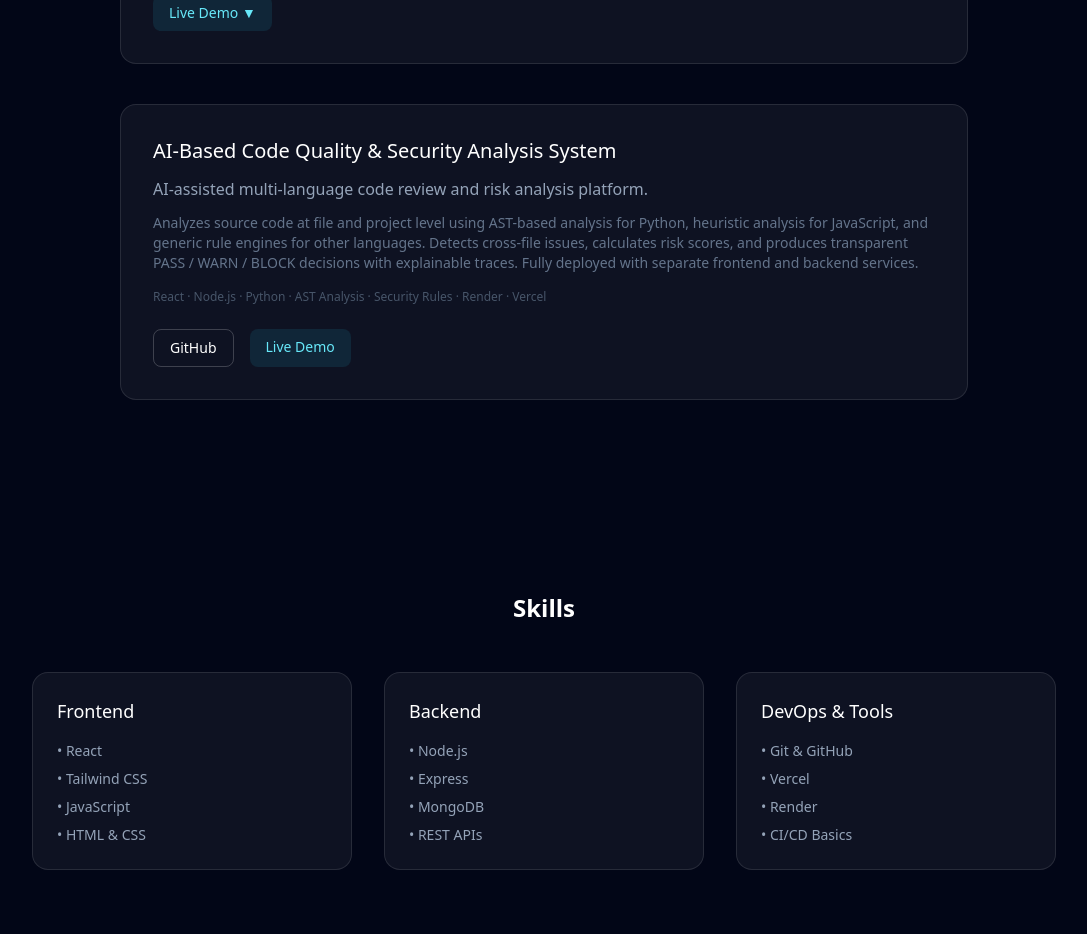
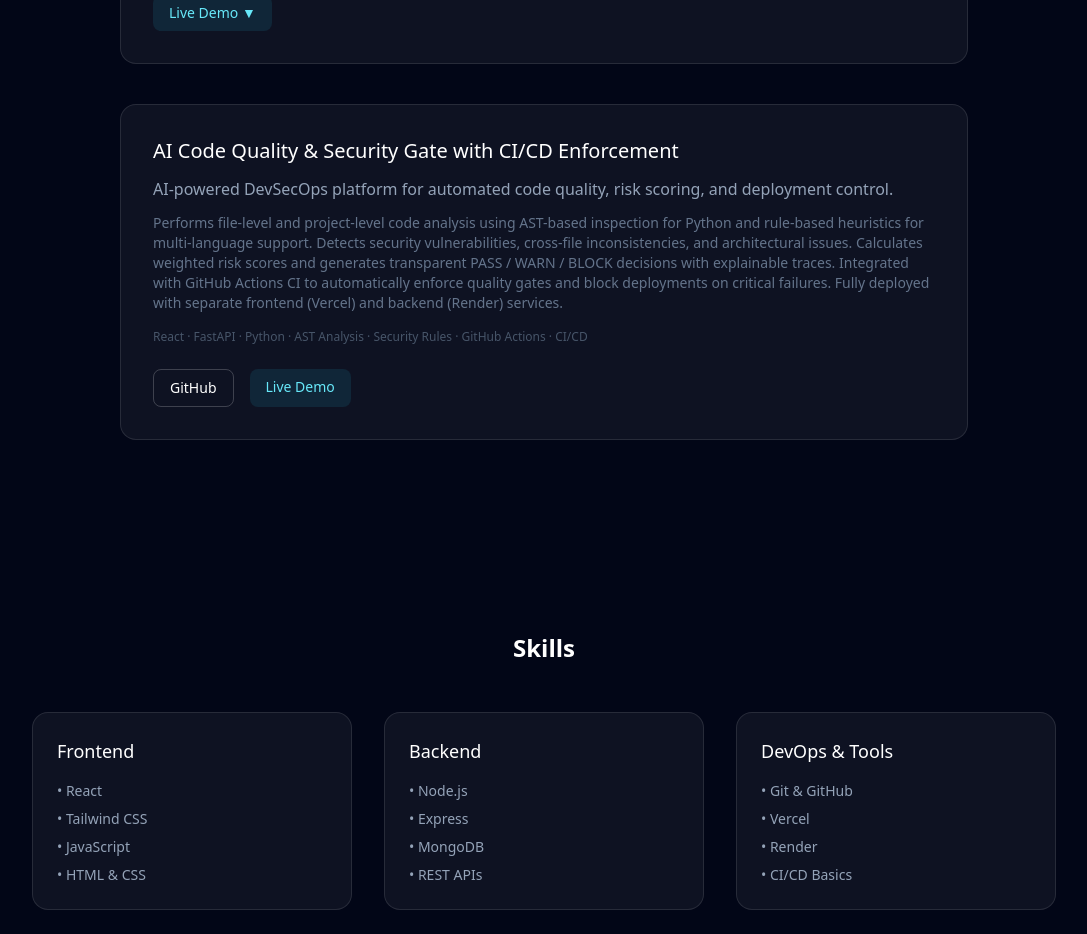
Before and after one commit to Punyashree-4143/Personal-Portfolio, a React (Create React App) app: page / in a window 1280 px wide. Shown: the part 1780-2714 px from the top of the page, without its empty margins (96-1183 px from the left). Built offline with nearby package versions, Linux system fonts and the light colour scheme.

Commit message:
updating ui

```diff
--- a/src/components/Projects.jsx
+++ b/src/components/Projects.jsx
@@ -30,14 +30,15 @@ const projects = [
     },
   },
   {
-    title: "AI-Based Code Quality & Security Analysis System",
-    short:
-      "AI-assisted multi-language code review and risk analysis platform.",
-    details:
-      "Analyzes source code at file and project level using AST-based analysis for Python, heuristic analysis for JavaScript, and generic rule engines for other languages. Detects cross-file issues, calculates risk scores, and produces transparent PASS / WARN / BLOCK decisions with explainable traces. Fully deployed with separate frontend and backend services.",
-    tech:
-      "React · Node.js · Python · AST Analysis · Security Rules · Render · Vercel",
-    github: "https://github.com/Punyashree-4143/AI-Based-Code-Quality-and-Security-Analysis-System",
+  title: "AI Code Quality & Security Gate with CI/CD Enforcement",
+  short:
+    "AI-powered DevSecOps platform for automated code quality, risk scoring, and deployment control.",
+  details:
+    "Performs file-level and project-level code analysis using AST-based inspection for Python and rule-based heuristics for multi-language support. Detects security vulnerabilities, cross-file inconsistencies, and architectural issues. Calculates weighted risk scores and generates transparent PASS / WARN / BLOCK decisions with explainable traces. Integrated with GitHub Actions CI to automatically enforce quality gates and block deployments on critical failures. Fully deployed with separate frontend (Vercel) and backend (Render) services.",
+  tech:
+    "React · FastAPI · Python · AST Analysis · Security Rules · GitHub Actions · CI/CD",
+
+    github: "https://github.com/Punyashree-4143/AI-Code-Quality-and-Security-Gate-with-CI-CD-Enforcement",
     live: "https://ai-based-code-quality-and-security.vercel.app/",
   },
 ];
```
